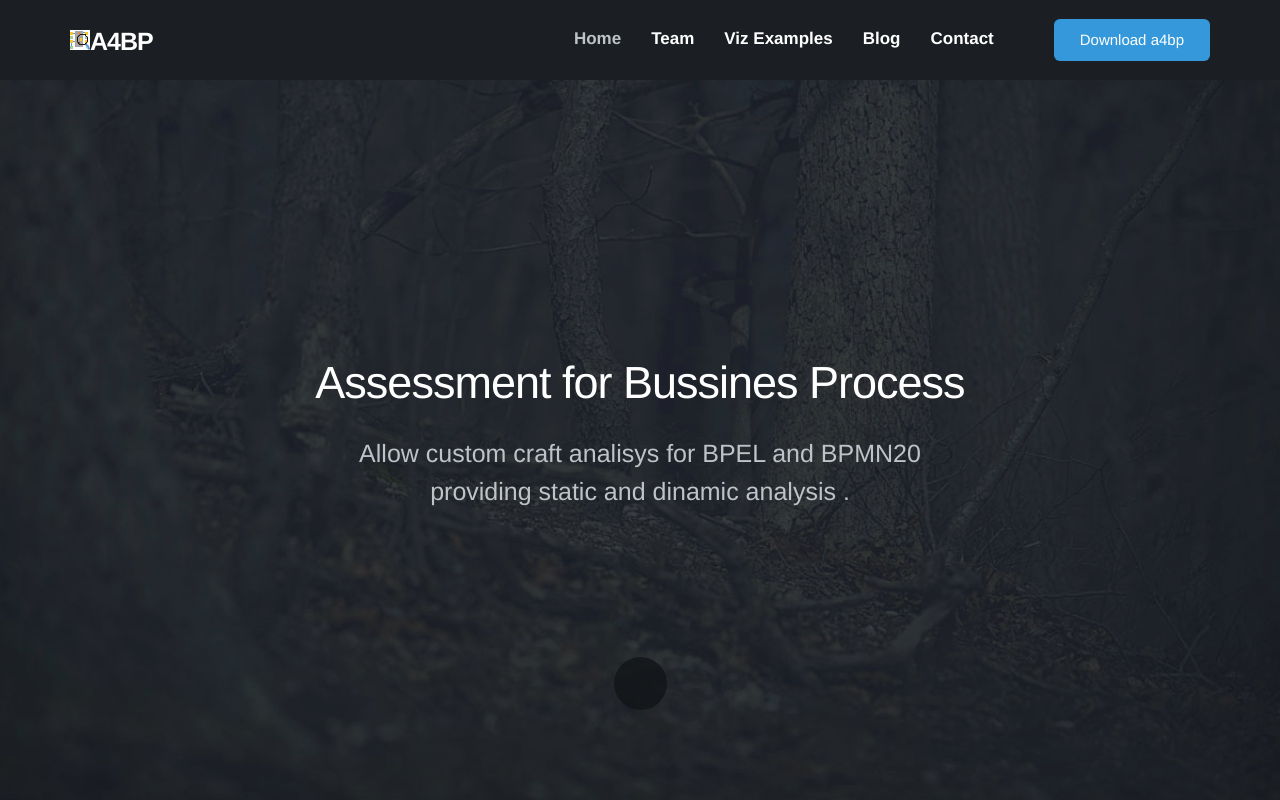
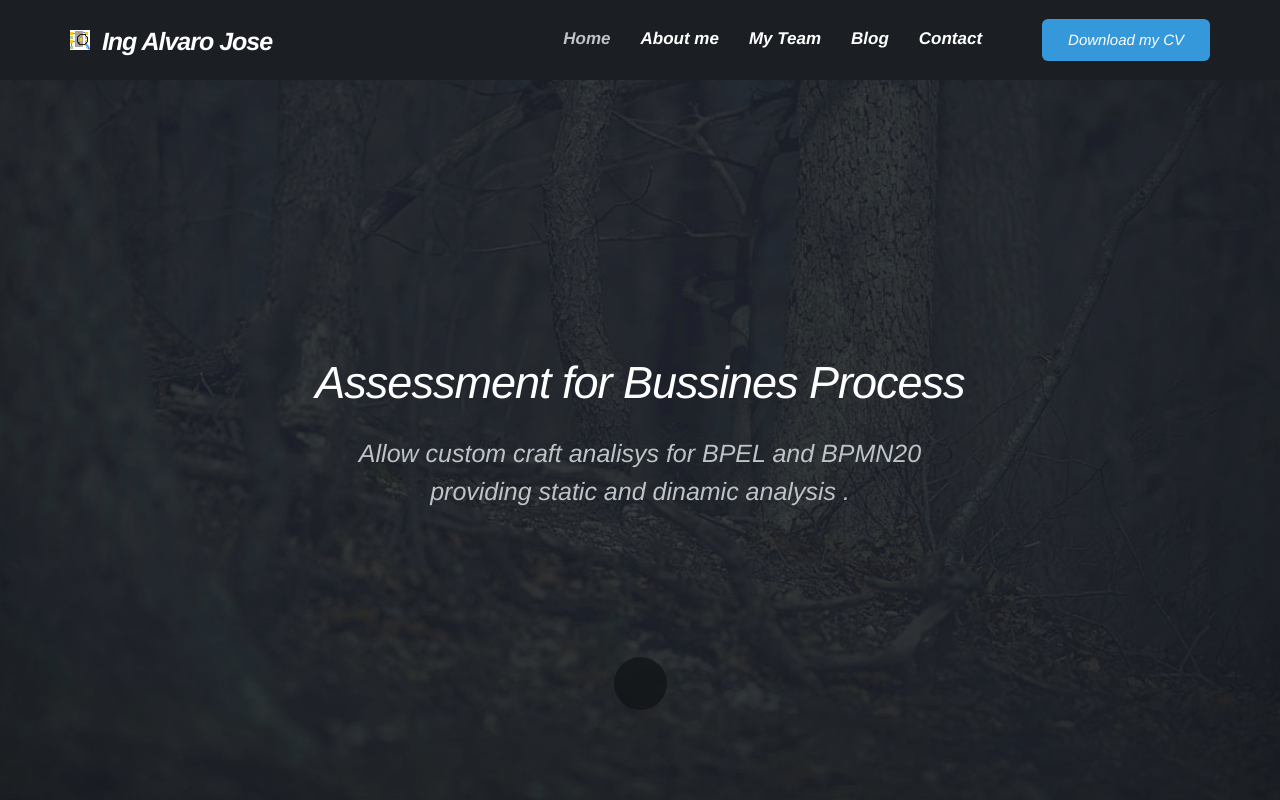
Before and after one commit to ajperalt/ajperalt.github.io, a plain HTML site: page index.html in a window 1280 px wide. Shown: the top 800 px of the page. Drawn offline with Linux system fonts and the light colour scheme; a web font is replaced by a local one.

Commit message:
adicion de mensajes para mejorar la pagina

```diff
--- a/index.html
+++ b/index.html
@@ -2,11 +2,11 @@
 <html lang="en">
     <head>
         <meta charset="utf-8">
-        <title>A4BP</title>
+        <title>Alvaro Jose Peralta Ocampo</title>
         <meta name="apple-mobile-web-app-capable" content="yes" />
         <meta name="viewport" content="width=device-width, initial-scale=1.0, maximum-scale=1.0, user-scalable=no" />
         <meta name="apple-mobile-web-app-status-bar-style" content="black" />
-        <link rel="shortcut icon" href="img/A4BP.png">
+        <link rel="shortcut icon" href="">
         <link rel="stylesheet" href="css/bootstrap.css">
         <link rel="stylesheet" href="css/flat-ui.css">
         <!-- Using only with Flat-UI (free)-->
@@ -25,20 +25,21 @@
                         <div class="navbar-header">
                             <div>
                             <img class="a4bp_logo" href="#" src="img/A4BP.png">
-                            <a class="brand" href="#">A4BP</a>
+                            <i>
+                            <a class="brand" href="#">&nbsp;&nbsp;Ing Alvaro Jose</a>
                             </div>
                          </div>
                         <div class="collapse navbar-collapse pull-right">
                             <ul class="nav pull-left">
                                 <li class="active"><a href="#">Home</a></li>
-                                <li><a href="#">Team</a></li>
-                                <li><a href="#">Viz Examples</a></li>
+                                <li><a href="#">About me</a></li>
+                                <li><a href="#">My Team</a></li>
                                 <li><a href="https://ajperalt.wordpress.com">Blog</a></li>
                                 <li><a href="#">Contact</a></li>
                             </ul>
                             <form class="navbar-form pull-left">
                                 <a class="btn btn-info" href="#downloadsection">
-                                Download a4bp
+                                Download my CV
                                 </a>
                             </form>
                         </div>
```
